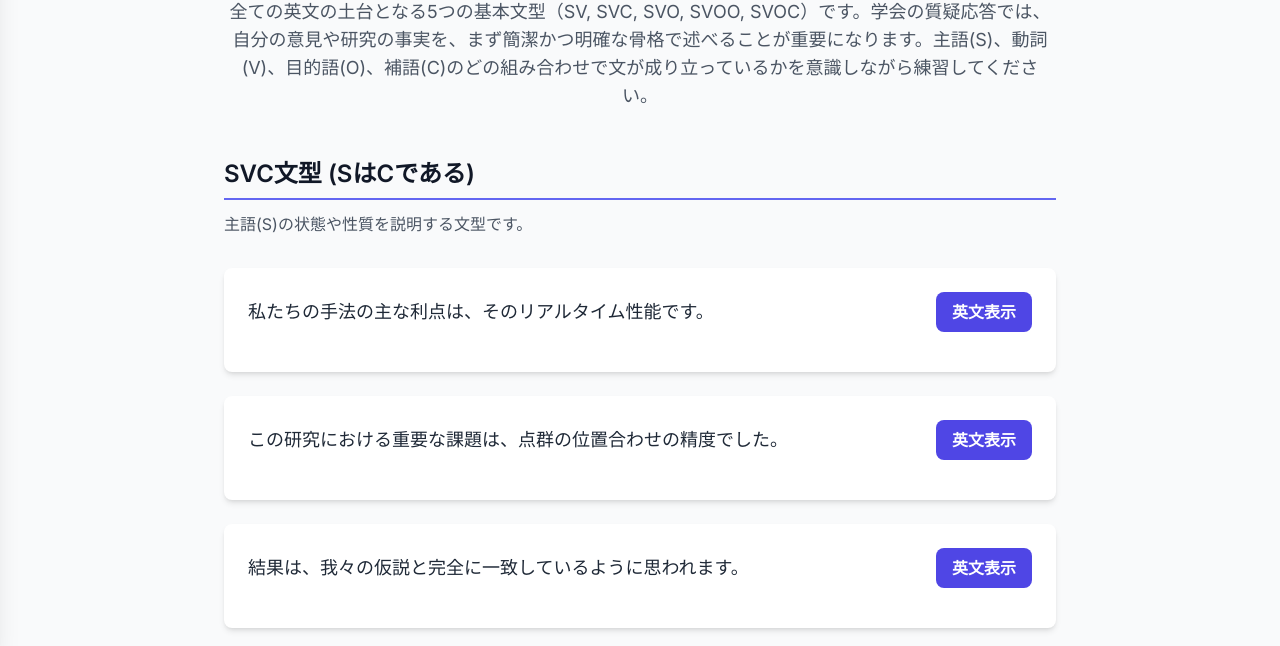
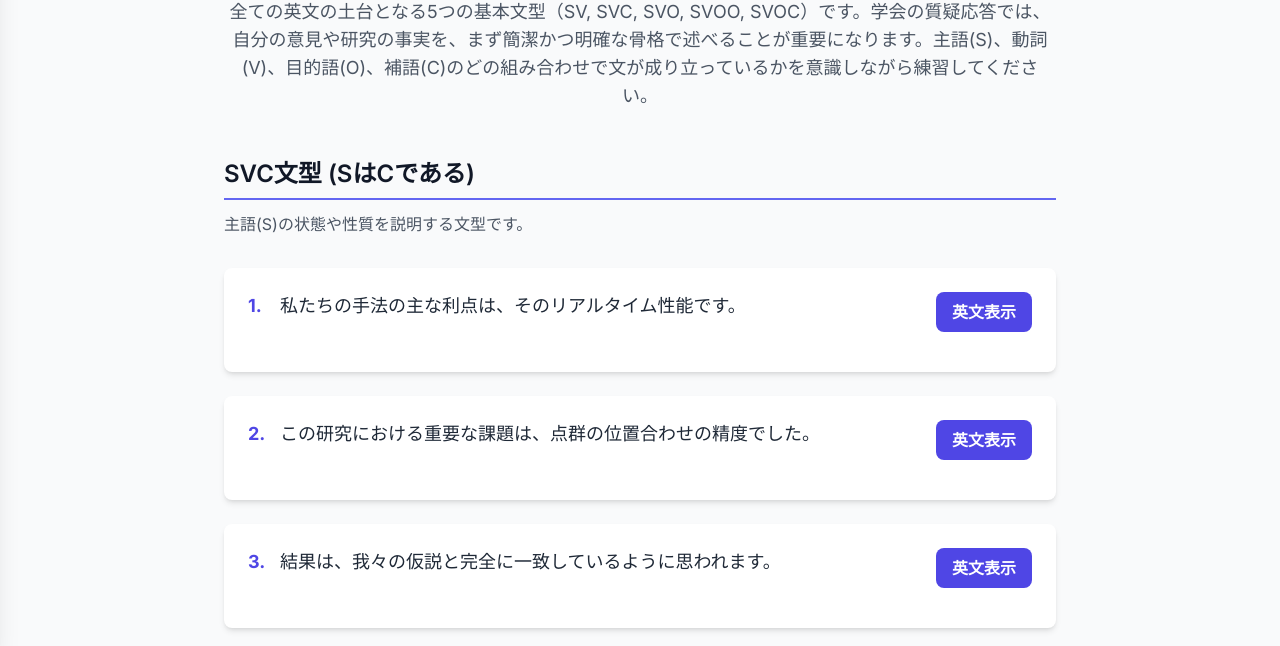
Before and after one commit to At-oZ/at-oz.github.io, a plain HTML site: page index.html in a window 1280 px wide. Shown: the part 154-800 px from the top of the page. Drawn offline with nearby package versions, Linux system fonts and the light colour scheme.

Commit message:
count numbers added to index.html

```diff
--- a/index.html
+++ b/index.html
@@ -76,7 +76,7 @@
             const sidebarOverlay = document.getElementById('sidebar-overlay');
             const headerTitle = document.getElementById('header-title');
 
-            // --- Data Loading ---
+            // --- Data Loading (Deploy Mode) ---
             const loadInitialData = async () => {
                 try {
                     // manifest.jsonを読み込み、章のファイルリストを取得
@@ -165,7 +165,7 @@
 
             const renderChapterPage = (chapterData) => {
                 let contentHtml = '';
-                let exampleCounter = 0; // 全てのセクションを通して例文の通し番号をカウント
+                let exampleCounter = 0; // 章ごとに例文番号をカウント
 
                 contentHtml += `<header class="mb-12 text-center"><h1 class="text-4xl font-bold text-gray-900 mb-4">${chapterData.章タイトル}</h1><p class="text-lg text-gray-600">${chapterData.章の説明}</p></header>`;
                 chapterData.セクション.forEach((section, sectionIndex) => {
@@ -178,8 +178,11 @@
 
                         contentHtml += `
                         <div class="bg-white rounded-lg shadow-md mb-6 p-6">
-                            <div class="flex flex-col sm:flex-row justify-between sm:items-center mb-4">
-                                <p class="text-lg flex-grow sm:pr-4 mb-4 sm:mb-0">${example.日本語}</p>
+                            <div class="flex flex-col sm:flex-row justify-between sm:items-start mb-4">
+                                <div class="text-lg flex-grow sm:pr-4 mb-4 sm:mb-0 flex">
+                                    <span class="text-lg font-bold text-indigo-600 w-8 flex-shrink-0">${exampleCounter}.</span>
+                                    <span>${example.日本語}</span>
+                                </div>
                                 <button onclick="toggleAnswer('${uniqueId}')" class="w-full sm:w-auto flex-shrink-0 bg-indigo-600 text-white font-semibold py-2 px-4 rounded-lg hover:bg-indigo-700 focus:outline-none focus:ring-2 focus:ring-indigo-500 focus:ring-opacity-50 transition-colors duration-300">
                                     英文表示
                                 </button>
```
